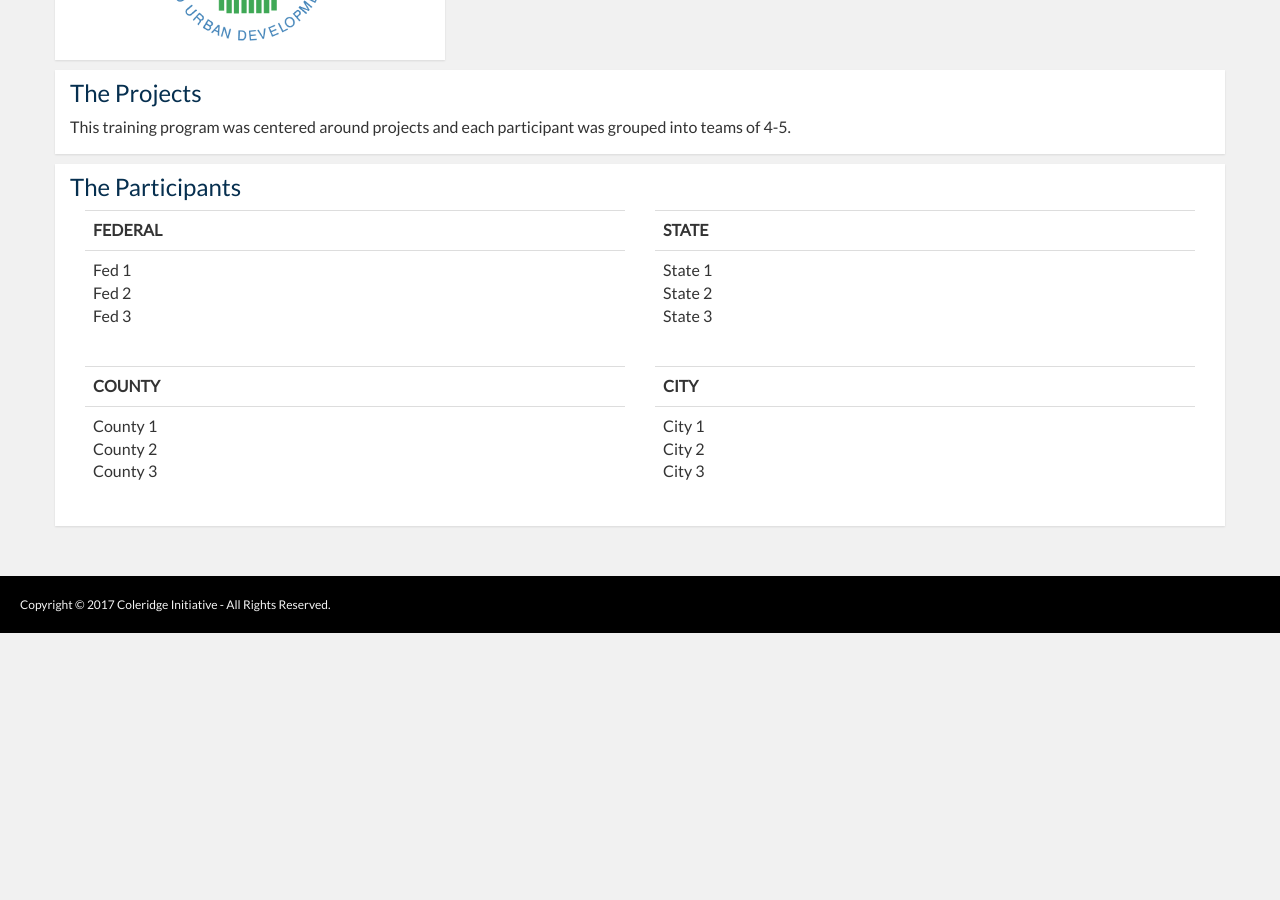
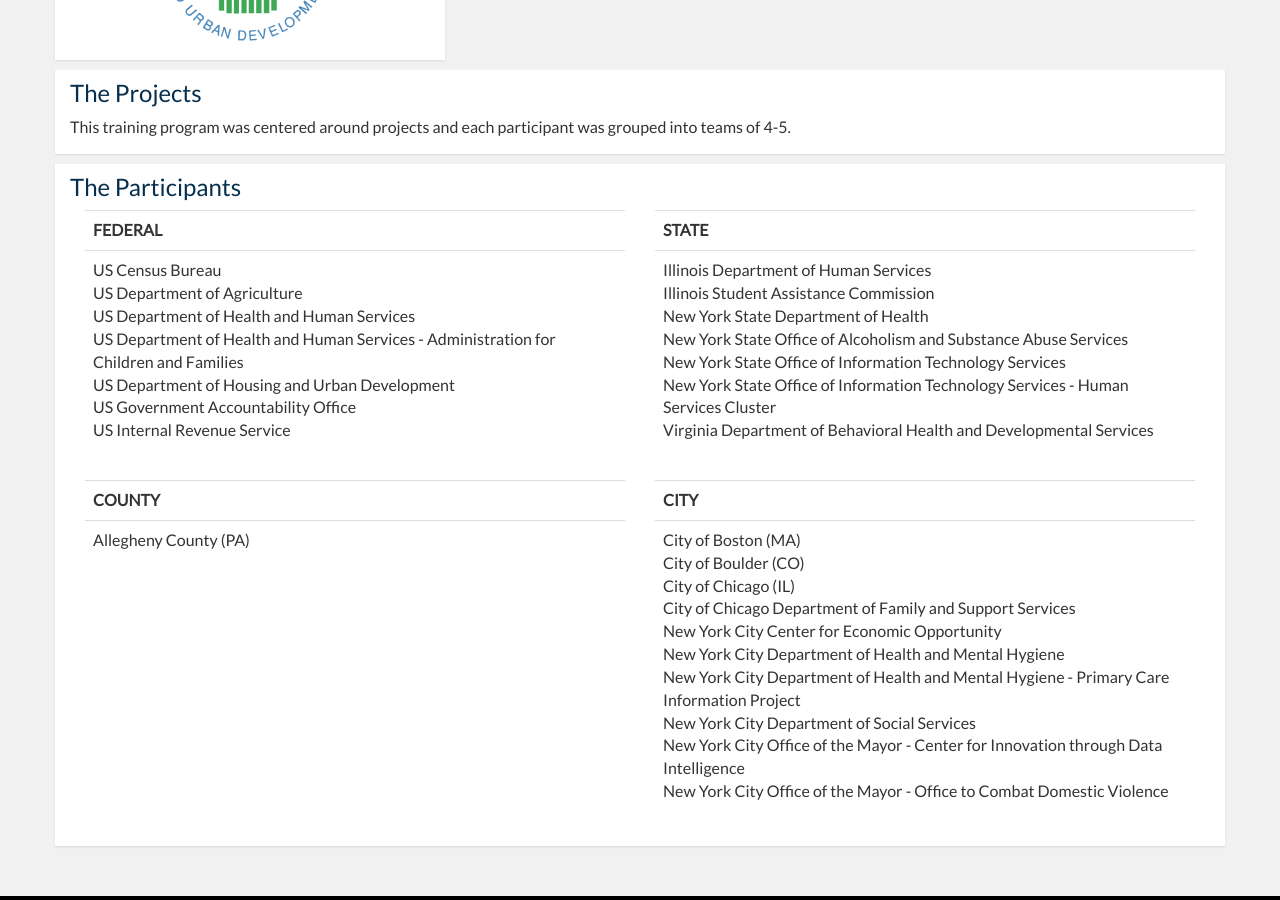
Before and after one commit to NYU-CI/coleridge, a Jekyll site: the page built from programs/welfare-spring-2017.md, in a window 1280 px wide and 900 px high, scrolled down 993 px. Built offline with Jekyll 4.4.1, drawn with Linux system fonts in a browser that asks for light colours; nearby versions of some CDN libraries; before the commit the page ends 1626 px from its top, so only the background shows below that; some of the changed text lies outside the part shown.

Commit message:
update welfare participants" ;

```diff
--- a/programs/welfare-spring-2017.md
+++ b/programs/welfare-spring-2017.md
@@ -26,19 +26,32 @@
     description: ""
     divisions:
       federal:
-        - "Fed 1"
-        - "Fed 2"
-        - "Fed 3"
+        - "US Census Bureau"
+        - "US Department of Agriculture"
+        - "US Department of Health and Human Services"
+        - "US Department of Health and Human Services - Administration for Children and Families"
+        - "US Department of Housing and Urban Development"
+        - "US Government Accountability Office"
+        - "US Internal Revenue Service"
       state:
-        - "State 1"
-        - "State 2"
-        - "State 3"
+        - "Illinois Department of Human Services"
+        - "Illinois Student Assistance Commission"
+        - "New York State Department of Health"
+        - "New York State Office of Alcoholism and Substance Abuse Services"
+        - "New York State Office of Information Technology Services"
+        - "New York State Office of Information Technology Services - Human Services Cluster"
+        - "Virginia Department of Behavioral Health and Developmental Services"
       county:
-        - "County 1"
-        - "County 2"
-        - "County 3"
+        - "Allegheny County (PA)"
       city:
-        - "City 1"
-        - "City 2"
-        - "City 3"
+        - "City of Boston (MA)"
+        - "City of Boulder (CO)"
+        - "City of Chicago (IL)"
+        - "City of Chicago Department of Family and Support Services"
+        - "New York City Center for Economic Opportunity"
+        - "New York City Department of Health and Mental Hygiene"
+        - "New York City Department of Health and Mental Hygiene - Primary Care Information Project"
+        - "New York City Department of Social Services"
+        - "New York City Office of the Mayor - Center for Innovation through Data Intelligence"
+        - "New York City Office of the Mayor - Office to Combat Domestic Violence"
 ---
```
Also changed, not shown: other parts of programs/welfare-spring-2017.md (+1 -1 lines).
